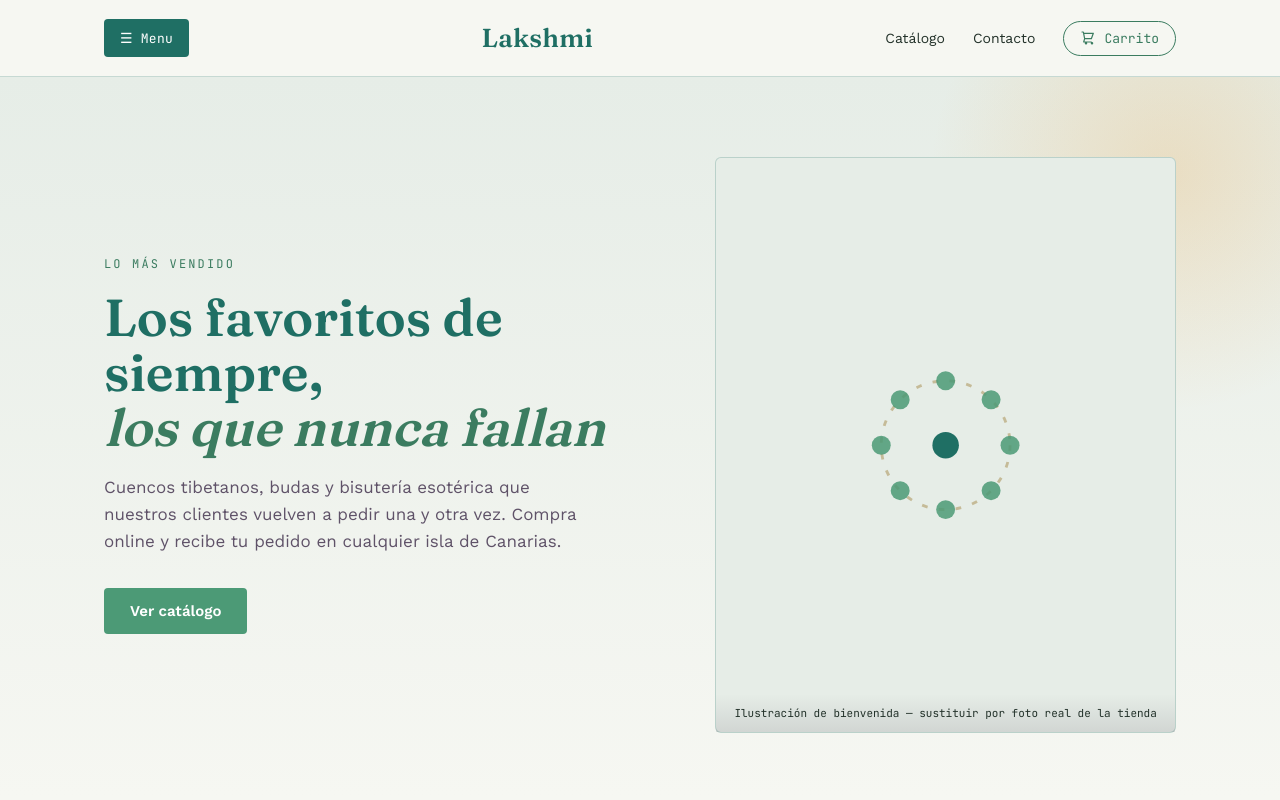
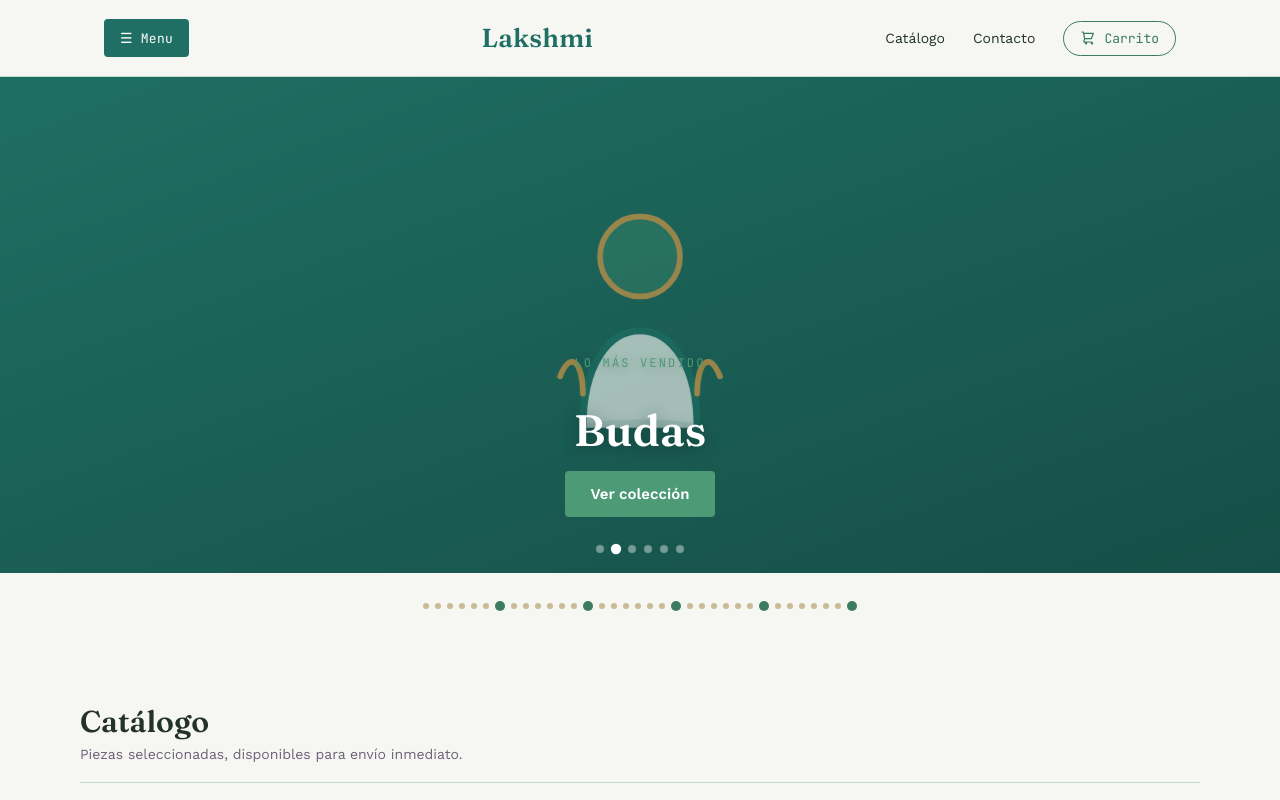
Before and after one commit to gabrielleonperez4-hash/lakshmi-tienda, a Next.js app: page / in a window 1280 px wide. Shown: the top 800 px of the page. Built offline with nearby package versions, Linux system fonts and the light colour scheme.

Commit message:
Anadir carrusel de portada estilo Zara: cambia solo entre categorias, sin clicks

```diff
--- /dev/null
+++ b/components/HeroCarousel.js
@@ -0,0 +1,67 @@
+import { useEffect, useState } from "react";
+import Link from "next/link";
+import ProductIcon from "./ProductIcon";
+
+const SLIDES = [
+  { icon: "bowl", label: "Cuencos tibetanos", category: "Cuencos tibetanos" },
+  { icon: "statue", label: "Budas", category: "Budas" },
+  { icon: "incense", label: "Inciensos", category: "Inciensos" },
+  {
+    icon: "jewelry",
+    label: "Bisutería Esotérica",
+    category: "Bisutería Esotérica, Llaveros y Amuletos",
+  },
+  { icon: "dreamcatcher", label: "Atrapasueños", category: "Complementos y Atrapasueños" },
+  { icon: "cards", label: "Barajas y Oráculos", category: "Barajas y Oráculos esotéricos" },
+];
+
+const INTERVAL_MS = 4000;
+
+export default function HeroCarousel() {
+  const [index, setIndex] = useState(0);
+
+  useEffect(() => {
+    const id = setInterval(() => {
+      setIndex((i) => (i + 1) % SLIDES.length);
+    }, INTERVAL_MS);
+    return () => clearInterval(id);
+  }, []);
+
+  const current = SLIDES[index];
+
+  return (
+    <section className="hero-carousel">
+      {SLIDES.map((slide, i) => (
+        <div
+          key={slide.label}
+          className={`hero-slide${i === index ? " active" : ""}`}
+          aria-hidden={i !== index}
+        >
+          <ProductIcon icon={slide.icon} className="hero-slide-icon" />
+        </div>
+      ))}
+
+      <div className="hero-carousel-overlay">
+        <span className="eyebrow">Lo más vendido</span>
+        <h1 className="hero-carousel-title">{current.label}</h1>
+        <Link
+          href={`/?categoria=${encodeURIComponent(current.category)}#catalogo`}
+          className="btn"
+        >
+          Ver colección
+        </Link>
+      </div>
+
+      <div className="hero-dots">
+        {SLIDES.map((slide, i) => (
+          <button
+            key={slide.label}
+            className={`hero-dot${i === index ? " active" : ""}`}
+            onClick={() => setIndex(i)}
+            aria-label={`Ver ${slide.label}`}
+          />
+        ))}
+      </div>
+    </section>
+  );
+}
--- a/pages/index.js
+++ b/pages/index.js
@@ -2,7 +2,7 @@ import Head from "next/head";
 import { useRouter } from "next/router";
 import { products } from "../lib/products";
 import ProductCard from "../components/ProductCard";
-import ProductIcon from "../components/ProductIcon";
+import HeroCarousel from "../components/HeroCarousel";
 
 const categories = [...new Set(products.map((p) => p.category))];
 
@@ -23,29 +23,7 @@ export default function Home() {
         />
       </Head>
 
-      <section className="hero">
-        <div className="container hero-inner">
-          <div>
-            <span className="eyebrow">Lo más vendido</span>
-            <h1>
-              Los favoritos de siempre,<br />
-              <em>los que nunca fallan</em>
-            </h1>
-            <p>
-              Cuencos tibetanos, budas y bisutería esotérica que nuestros
-              clientes vuelven a pedir una y otra vez. Compra online y
-              recibe tu pedido en cualquier isla de Canarias.
-            </p>
-            <a href="#catalogo" className="btn">
-              Ver catálogo
-            </a>
-          </div>
-          <div className="hero-art">
-            <ProductIcon icon="mala" className="product-icon" />
-            <div className="cap">Ilustración de bienvenida — sustituir por foto real de la tienda</div>
-          </div>
-        </div>
-      </section>
+      <HeroCarousel />
 
       <div className="mala-divider" aria-hidden="true">
         {Array.from({ length: 35 }).map((_, i) => (
--- a/styles/globals.css
+++ b/styles/globals.css
@@ -219,6 +219,96 @@ img {
 }
 
 /* ---------- Hero ---------- */
+/* ---------- Hero carousel (Zara-style, auto-rotating) ---------- */
+.hero-carousel {
+  position: relative;
+  width: 100%;
+  height: 62vh;
+  min-height: 420px;
+  max-height: 680px;
+  overflow: hidden;
+  background: var(--indigo-deep);
+}
+.hero-slide {
+  position: absolute;
+  inset: 0;
+  display: flex;
+  align-items: center;
+  justify-content: center;
+  opacity: 0;
+  transform: scale(1.04);
+  transition: opacity 1.1s ease, transform 6s ease;
+  background: linear-gradient(160deg, var(--indigo) 0%, var(--indigo-deep) 100%);
+}
+.hero-slide.active {
+  opacity: 1;
+  transform: scale(1);
+  z-index: 1;
+}
+.hero-slide-icon {
+  width: min(46vw, 340px);
+  height: min(46vw, 340px);
+  opacity: 0.9;
+}
+.hero-carousel-overlay {
+  position: absolute;
+  left: 0;
+  right: 0;
+  bottom: 56px;
+  z-index: 2;
+  display: flex;
+  flex-direction: column;
+  align-items: center;
+  text-align: center;
+  gap: 14px;
+  color: #fff;
+}
+.hero-carousel-overlay .eyebrow {
+  color: var(--marigold);
+  text-shadow: 0 2px 12px rgba(0, 0, 0, 0.35);
+}
+.hero-carousel-title {
+  font-family: var(--font-display);
+  font-size: 44px;
+  font-weight: 600;
+  margin: 0;
+  color: #fff;
+  text-shadow: 0 2px 16px rgba(0, 0, 0, 0.35);
+}
+.hero-dots {
+  position: absolute;
+  left: 0;
+  right: 0;
+  bottom: 20px;
+  z-index: 2;
+  display: flex;
+  justify-content: center;
+  gap: 8px;
+}
+.hero-dot {
+  width: 8px;
+  height: 8px;
+  border-radius: 50%;
+  border: none;
+  background: rgba(255, 255, 255, 0.4);
+  cursor: pointer;
+  padding: 0;
+  transition: background 0.2s ease, transform 0.2s ease;
+}
+.hero-dot.active {
+  background: #fff;
+  transform: scale(1.3);
+}
+@media (max-width: 640px) {
+  .hero-carousel {
+    height: 50vh;
+    min-height: 340px;
+  }
+  .hero-carousel-title {
+    font-size: 30px;
+  }
+}
+
 .hero {
   background: linear-gradient(180deg, var(--paper-dim) 0%, var(--paper) 100%);
   color: var(--ink);
```
